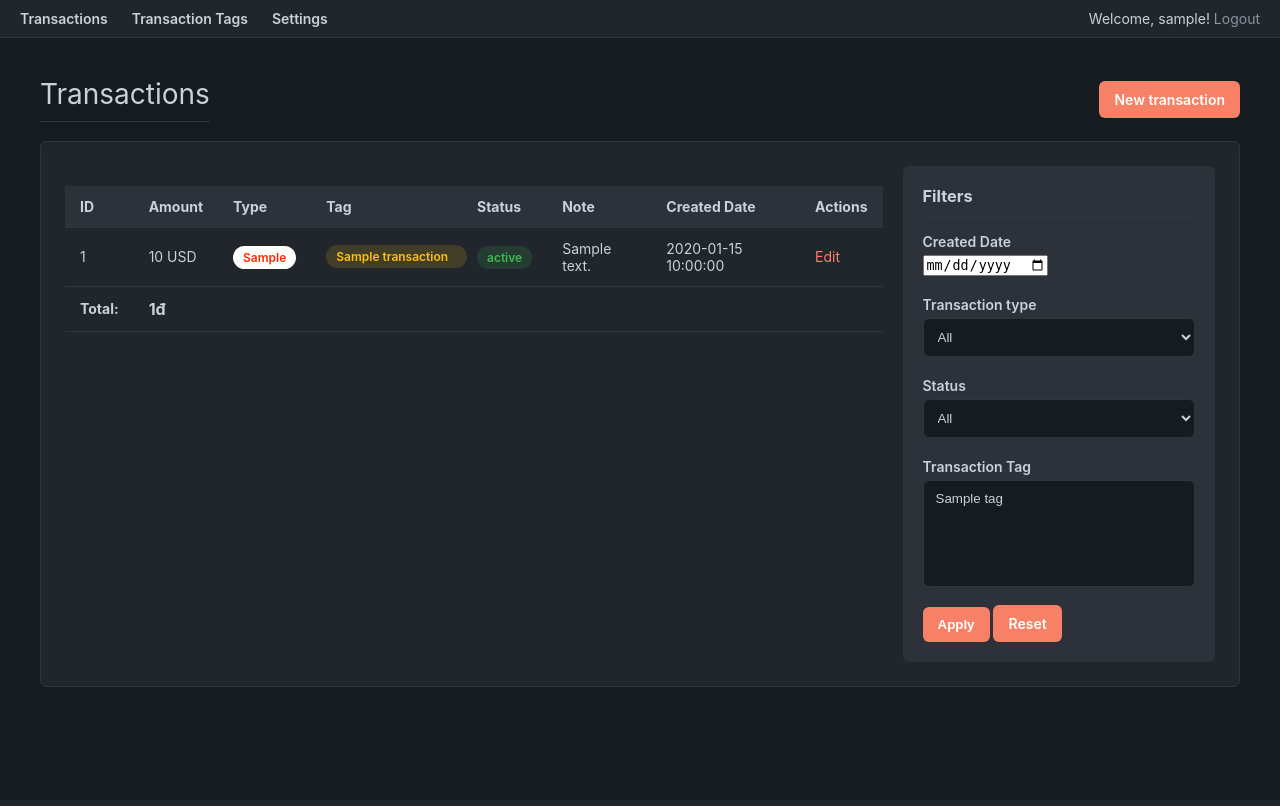
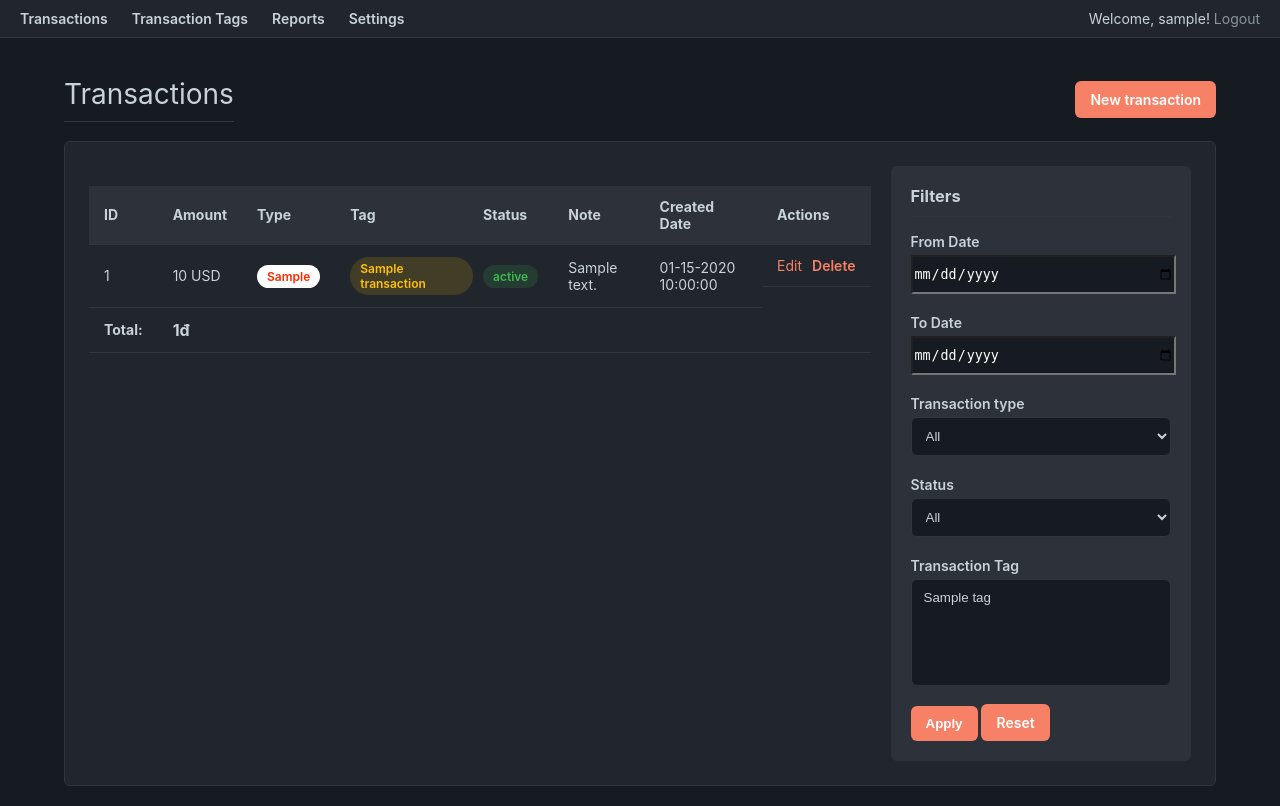
Before and after one commit to cheoxlinh/quanlichitieu, a PHP site: the page made by app/Views/transactions/index.php in a window 1280 px wide. Before the commit the page ends 687 px from the top, so only its background shows below. Run offline with PHP 8.4, Linux system fonts and the light colour scheme; the visitor is signed in with stand-in values (Sample User, id 1); tables that the repository leaves empty or names only in its code hold one stand-in row (values such as "Sample post"); the template is opened without the code that fills it: most values are stand-ins (such as "Sample title", 1, 10 or a date in 2020); data that the repository does not hold is empty; some libraries are stand-ins or nearby versions.

Commit message:
Update code v3

```diff
--- a/app/Controllers/TransactionController.php
+++ b/app/Controllers/TransactionController.php
@@ -74,11 +74,15 @@ class TransactionController extends Controller {
         }
     }
 
+    // Sửa lại phương thức destroy()
     public function destroy($id) {
-         if ($_SERVER['REQUEST_METHOD'] == 'POST') {
+        if ($_SERVER['REQUEST_METHOD'] == 'POST') {
             $transactionModel = $this->model('Transaction');
             $transactionModel->delete($id);
+            // Cập nhật lại lệnh chuyển hướng
             header('Location: ' . BASE_URL . '/transactions');
+            exit(); // Thêm exit() để đảm bảo dừng thực thi ngay lập tức
         }
     }
+
 }
--- a/app/Views/layouts/header.php
+++ b/app/Views/layouts/header.php
@@ -14,6 +14,7 @@
             <div class="nav-links">
             <a href="<?php echo BASE_URL; ?>/transactions">Transactions</a>
             <a href="<?php echo BASE_URL; ?>/tags">Transaction Tags</a>
+            <a href="<?php echo BASE_URL; ?>/report">Reports</a>
             <a href="<?php echo BASE_URL; ?>/setting">Settings</a>
         </div>
         </div>
--- a/app/Views/transactions/index.php
+++ b/app/Views/transactions/index.php
@@ -50,8 +50,14 @@
                         <td><span class="pill order"><?php echo htmlspecialchars($t['tag_name']); ?></span></td>
                         <td><span class="pill success"><?php echo htmlspecialchars($t['status']); ?></span></td>
                         <td><?php echo htmlspecialchars($t['note']); ?></td>
-                        <td><?php echo date('Y-m-d H:i:s', strtotime($t['created_at'])); ?></td>
-                        <td><a href="<?php echo BASE_URL; ?>/transactions/edit/<?php echo $t['id']; ?>">Edit</a></td>
+                        <td><?php echo date('m-d-Y H:i:s', strtotime($t['created_at'])); ?></td>
+                        <td style="display: flex; gap: 10px;">
+                            <a href="<?php echo BASE_URL; ?>/transactions/edit/<?php echo $t['id']; ?>">Edit</a>
+
+                            <form action="<?php echo BASE_URL; ?>/transactions/destroy/<?php echo $t['id']; ?>" method="POST" onsubmit="return confirm('Bạn có chắc chắn muốn xóa giao dịch này không?');">
+                                <button type="submit" class="link-button">Delete</button>
+                            </form>
+                        </td>
                     </tr>
                     <?php endforeach; ?>
                 </tbody>
@@ -83,8 +89,12 @@
             <h3>Filters</h3>
             <form action="" method="GET">
                 <div class="form-group">
-                    <label for="created_date">Created Date</label>
-                    <input type="date" name="created_date" id="created_date" value="<?php echo htmlspecialchars($filters['created_date'] ?? ''); ?>">
+                    <label for="date_from">From Date</label>
+                    <input type="date" name="date_from" id="date_from" value="<?php echo htmlspecialchars($filters['date_from'] ?? ''); ?>">
+                </div>
+                <div class="form-group">
+                    <label for="date_to">To Date</label>
+                    <input type="date" name="date_to" id="date_to" value="<?php echo htmlspecialchars($filters['date_to'] ?? ''); ?>">
                 </div>
                 <div class="form-group">
                     <label for="transaction_type">Transaction type</label>
--- a/public/css/style.css
+++ b/public/css/style.css
@@ -22,7 +22,7 @@ body {
 }
 
 .container {
-    max-width: 1200px;
+    max-width: 90%;
     margin: 20px auto;
     padding: 0 20px;
 }
@@ -188,3 +188,37 @@ span.pill.order {
 .choices__item {
     display: list-item !important;
 }
+.choices__inner
+{
+    background: #161b22 !important;
+}
+input.choices__input.choices__input--cloned {
+    background: #161b22;
+}
+input#date_from {
+    width: 100%;
+    height: 35px;
+    background: #161b22;
+    color: #ffffff;
+}
+input#date_to {
+    width: 100%;
+    height: 35px;
+    background: #161b22;
+    color: #ffffff;
+}
+/* CSS cho nút xóa để trông giống một liên kết */
+.link-button {
+    background: none;
+    border: none;
+    color: var(--accent-color); /* Sử dụng màu nhấn (đỏ cam) */
+    cursor: pointer;
+    padding: 0;
+    font-size: 14px;
+    font-family: inherit;
+    text-decoration: none;
+}
+
+.link-button:hover {
+    text-decoration: underline;
+}
```
Also changed, not shown: app/Controllers/ReportController.php (added, +22 -0 lines), app/Models/Transaction.php (+46 -3 lines), app/Views/reports/index.php (added, +42 -0 lines).
